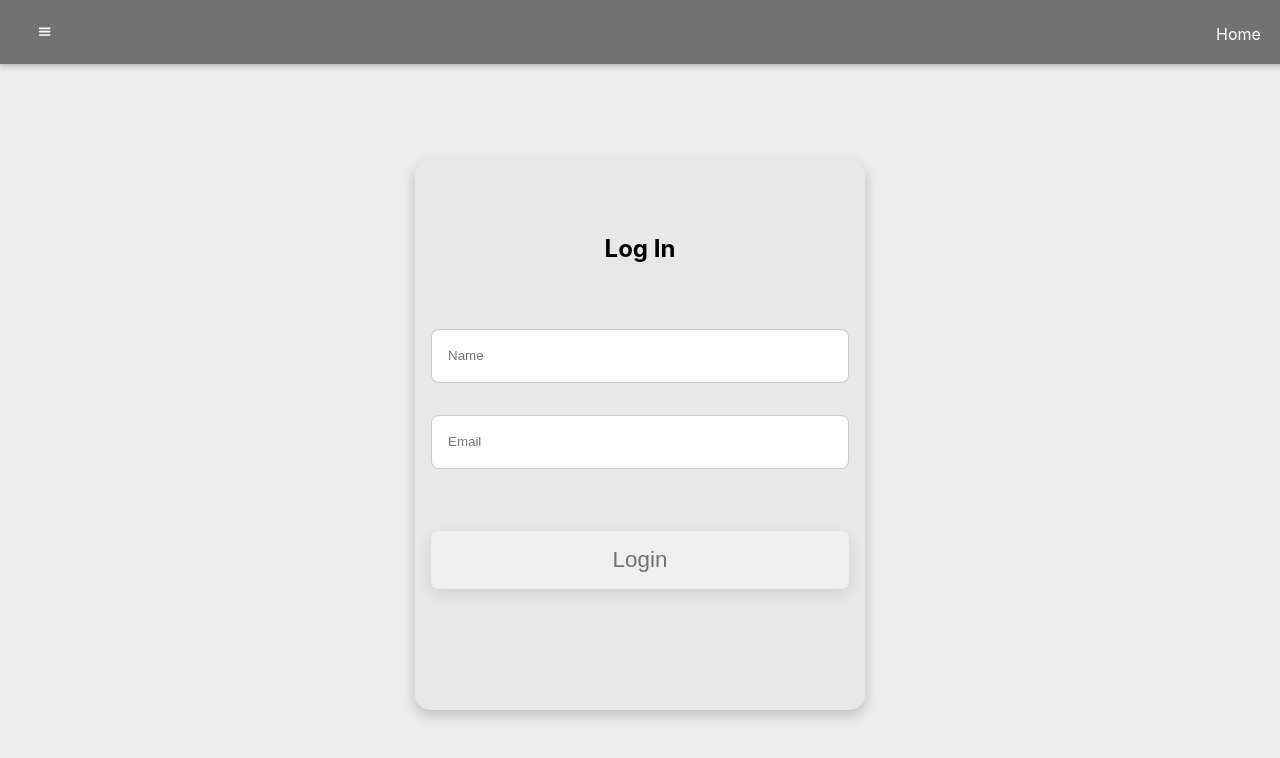
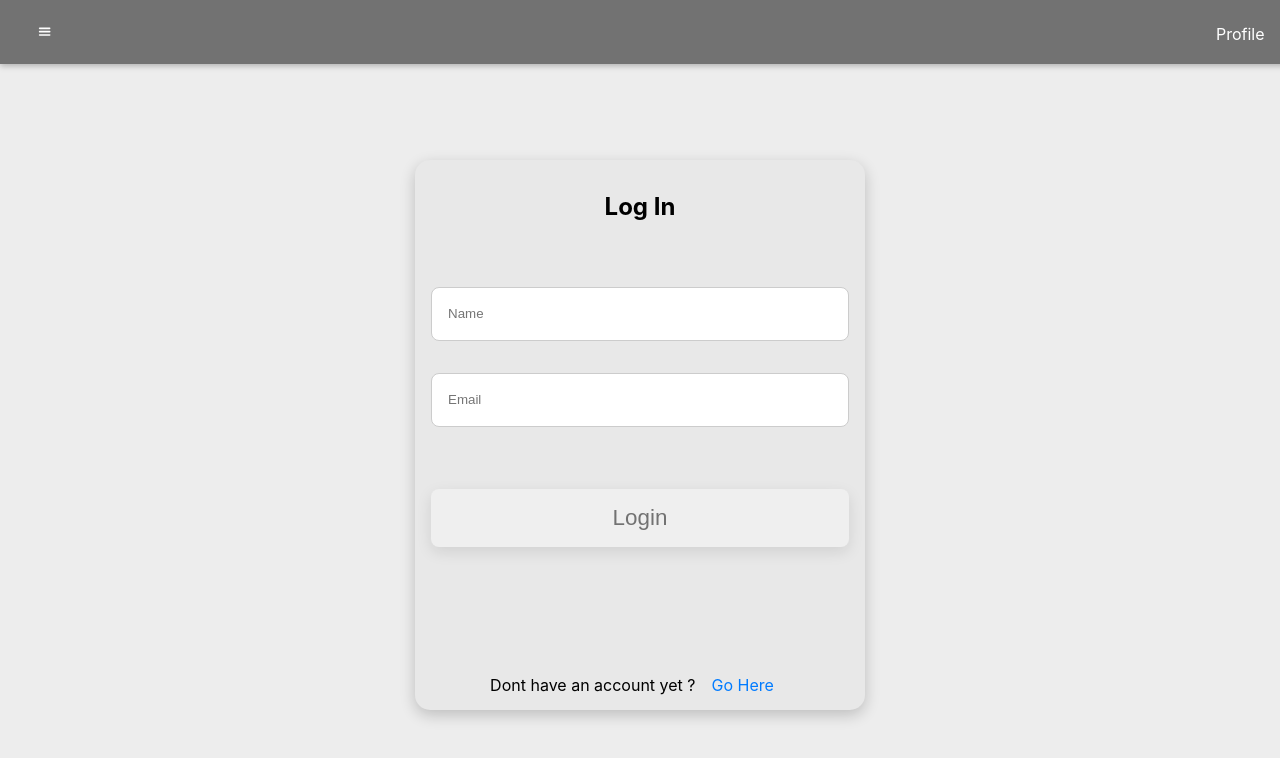
Before and after one commit to dornescum/adminPannel, a React (Create React App) app: page / in a window 1280 px wide. Shown: the top 758 px of the page. Built offline with nearby package versions, Linux system fonts and the light colour scheme.

Commit message:
err profile

```diff
--- a/src/App.js
+++ b/src/App.js
@@ -20,45 +20,51 @@ function App() {
 
 	// {showProfile ? <Profile/> : <Auth />}
 	let routes;
-    if (isLoggedIn){
+	if (isLoggedIn) {
 		routes = (
 			<Switch>
 				<Route path="/" exact>
-                    <DatePrincipale />
+					<DatePrincipale/>
 				</Route>
 				<Route path="/galerie" exact>
-                    <Galerie />
+					<Galerie/>
 				</Route>
 				<Route path="/" exact>
-                    <Auth />
+					<Auth/>
 				</Route>
-
-                <Redirect to="/" />
+				<Route path="/" exact>
+					<Profile />
+				</Route>
+				<Redirect to="/"/>
 			</Switch>
-            )
+		);
 
 	}
 	// else {
-    //     routes =(
-    //         <Switch>
-    //             <Route path="/auth" exact>
-    //                 <Auth />
-    //             </Route>
+	// 	routes = (
+	// 		<Switch>
+	// 			<Route path="/auth" exact>
+	// 				<Auth />
+	// 			</Route>
+	// 			<Route path="/profile" exact>
+	// 				<Profile/>
+	// 			</Route>
 	//
-    //             {/*<Redirect to="/auth" />*/}
-    //         </Switch>
-    //         )
+	// 			<Redirect to="/auth" />
+	// 		</Switch>
+	// 	);
 	//
 	// }
-
 
 
 	return (
 		<LogginContext.Provider value={{isLoggedIn, setIsLoggedIn}}>
 			<Router>
-              <MainNavigation />
+				<MainNavigation/>
 				<main>
 					{isLoggedIn ? routes : <Auth />}
+					{/*{isLoggedIn && routes}*/}
+
 				</main>
 			</Router>
 		</LogginContext.Provider>
--- a/src/components/Auth/Auth.js
+++ b/src/components/Auth/Auth.js
@@ -1,29 +1,47 @@
-import React, {useContext} from 'react';
+import React, {useContext, useState} from 'react';
 import {LogginContext} from "../../context/LogginContext";
 import styled from 'styled-components';
+import {NavLink} from "react-router-dom";
 
 
 const Auth = () => {
 	const {setIsLoggedIn} = useContext(LogginContext);
+	const [name, setName] =useState('');
+	const [email, setEmail] =useState('');
+	const nameHandler=(e)=>{
+		console.log(e.target.value);
+		setName(e.target.value)
+	}
+	const emailHandler=(e)=>{
+		setEmail(e.target.value)
+	}
+	const logHandler =(e)=>{
+		e.preventDefault();
+		if(name.length > 3 && email.length > 6){
+			setIsLoggedIn(true);
+		}
+		// if(email.length> 6){
+		// 	setIsLoggedIn(true);
+		// }
+
+	}
 	return (
 		<Wrapper>
-			{/*<h1>Loggin</h1>*/}
-
 			<ContainerLogin>
 				<Title>Log in</Title>
-				<InputLogin placeholder="Name"/>
-				<InputLogin placeholder="Email"/>
-				<BtnLogin onClick={() => {
-					setIsLoggedIn(true);
-				}}>Login</BtnLogin>
+				<FormLogIn action="" onSubmit={logHandler}>
+					<InputLogin placeholder="Name" value={name} onChange={nameHandler} required/>
+					<InputLogin placeholder="Email" value={email} onChange={emailHandler} required/>
+					<BtnLogin >Login</BtnLogin>
+				</FormLogIn>
+
+				<Account>
+					<p>Dont have an account yet ?
+						<NavLink to="/profile">Go here</NavLink>
+					</p>
+				</Account>
 			</ContainerLogin>
 
-			{/*<h2>Username :</h2>*/}
-			{/*<input type="text" placeholder="username"/>*/}
-			{/*<button onClick={() => {*/}
-			{/*	setIsLoggedIn(true);*/}
-			{/*}}> Login*/}
-			{/*</button>*/}
 		</Wrapper>
 	);
 };
@@ -99,9 +117,26 @@ const BtnLogin = styled.button`
   border: none;
   box-shadow: var(--light-shadow);
   transition: var(--transition);
-
+	cursor: pointer;
   &:hover {
     background: #cfcfcf;
     color: var(--light-color);
   }
 `;
+const Account = styled.div`
+  display: flex;
+  justify-content: space-around;
+	p{
+	  padding: 1rem;
+	}
+  a {
+	padding: 1rem;
+	text-transform: capitalize;
+	color: var(--blue);
+	text-decoration: none;
+  }
+`
+const FormLogIn = styled.form`
+display: flex;
+  flex-direction: column;
+`
--- a/src/components/UI/MainNavigation.js
+++ b/src/components/UI/MainNavigation.js
@@ -1,8 +1,9 @@
 import React, {useState, useContext} from 'react';
-// import {Link} from 'react-router-dom';
+import {Link} from 'react-router-dom';
 import {NavLink} from 'react-router-dom';
 import styled from 'styled-components';
 import {FiMenu} from "react-icons/fi";
+import {FaChevronRight} from "react-icons/fa";
 
 
 import MainHeader from './MainHeader';
@@ -34,7 +35,7 @@ const MainNavigation = props => {
 				<SideDrawer>
 					<nav className="main-navigation__drawer-nav">
 						<h2>Title</h2>
-						<ul>
+						{isLoggedIn && <ul>
 							<li>
 								<NavLink to="/" onClick={closeDrawer}>Date pricipale</NavLink>
 							</li>
@@ -43,9 +44,18 @@ const MainNavigation = props => {
 							</li>
 
 							<li>
-								<NavLink to="/auth"  onClick={()=>setIsLoggedIn(false)}>Login</NavLink>
+								<NavLink to="/auth"  onClick={()=>setIsLoggedIn(false)}>Logout</NavLink>
 							</li>
-						</ul>
+						</ul>}
+						{!isLoggedIn && <ul>
+							<li>
+								<NavLink to="/"  onClick={()=>setIsLoggedIn(true)}>Login</NavLink>
+							</li>
+							{/*<li>*/}
+							{/*	<NavLink to="/profile">Profile</NavLink>*/}
+							{/*</li>*/}
+						</ul>}
+
 					</nav>
 				</SideDrawer>
 			)}
@@ -58,13 +68,15 @@ const MainNavigation = props => {
 						<NavLink to="/">Home</NavLink>
 					</Logo>
 					<AuthBtn >
-						<NavLink to="/" onClick={()=>setIsLoggedIn(false)}>Logout</NavLink>
+						<NavLink to="/" onClick={()=>setIsLoggedIn(false)}>
+							<FaChevronRight />
+						</NavLink>
 					</AuthBtn>
 				</Nav>
 				}
 				{!isLoggedIn && <Nav>
 					<Logo>
-						<NavLink to="/">Home</NavLink>
+						<NavLink to="/profile">Profile</NavLink>
 					</Logo>
 					{/*<AuthBtn onClick={()=>setIsLoggedIn(true)}>*/}
 					{/*	<NavLink to="/auth">Login</NavLink>*/}
@@ -101,7 +113,8 @@ const AuthBtn = styled.button`
   }
 
   @media (max-width: 768px) {
-    display: none;
+	//fixme dc ramane
+    //display: none;
   }
 `;
 const Nav = styled.nav`
--- a/src/components/UI/SideDrawer.css
+++ b/src/components/UI/SideDrawer.css
@@ -11,13 +11,13 @@
   animation:anim-left .2s ease-in-out;
 }
 .side-drawer h2 {
-  padding: 1rem;
+  padding: var(--font-lg);
 }
 .side-drawer ul {
   list-style-type: none;
   margin: 0;
   padding: 0 0 0 1rem;
-  font-size: 2rem;
+  font-size: 1rem;
 }
 .side-drawer ul li {
   padding: .5rem 1rem .5rem .2rem ;
--- a/src/index.css
+++ b/src/index.css
@@ -24,6 +24,7 @@ main {
     --light-color: #ffffff;
     --dark-color: #727272;
     --background: #ededed;
+    --blue:#007bff;
 
 
     --transition: all 0.3s linear;
```
Lines whose indentation alone changed are shown as unchanged.
